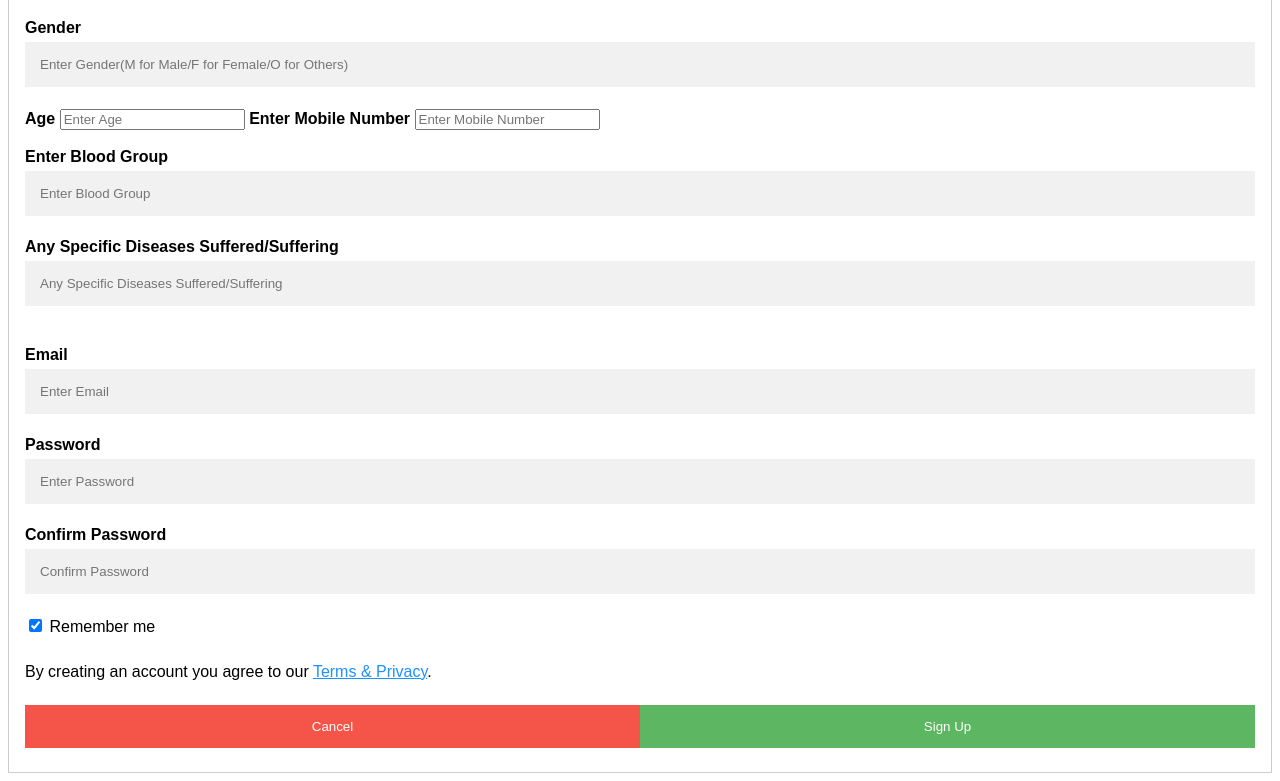
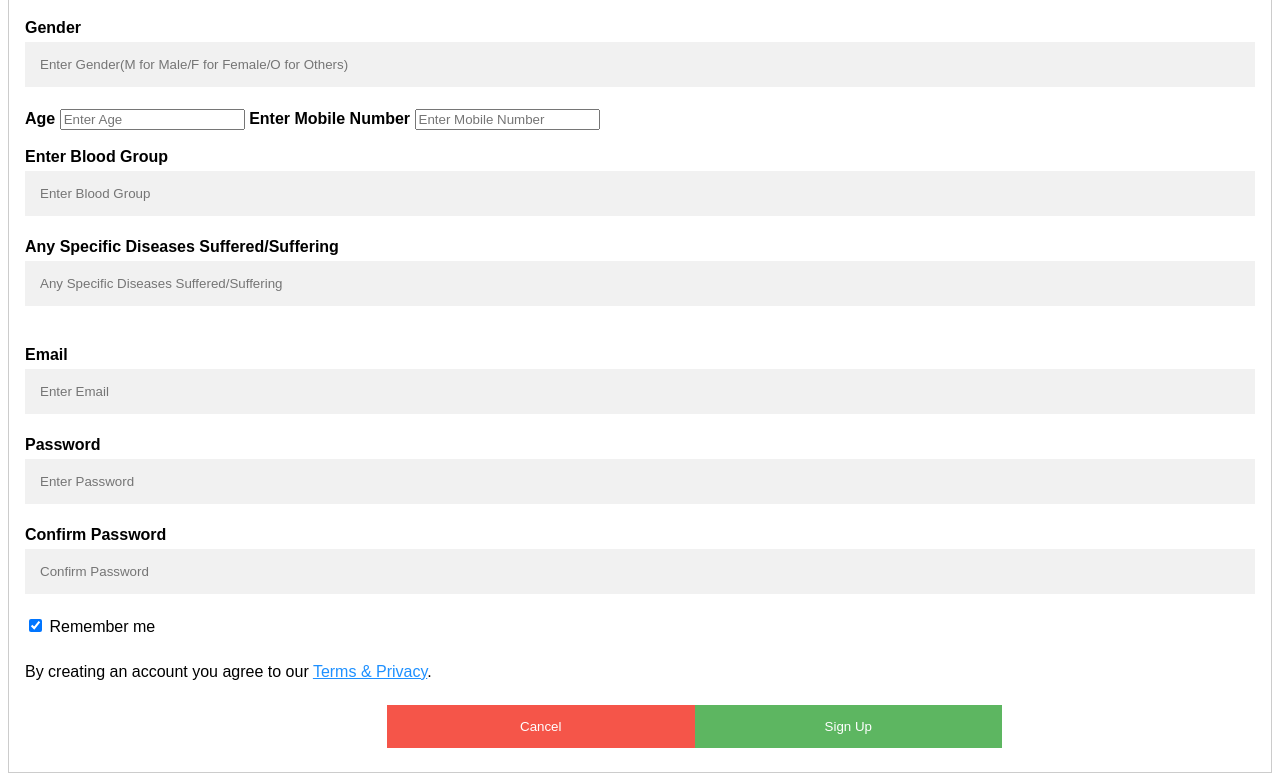
Before and after one commit to hiteshdureja/KARTAVYA-WEBSITE, a plain HTML site: page signup.html in a window 1280 px wide. Shown: the part 481-1262 px from the top of the page. Drawn offline with Linux system fonts and the light colour scheme.

Commit message:
final commit

```diff
--- a/signup.html
+++ b/signup.html
@@ -49,7 +49,9 @@ button:hover {
 /* Float cancel and signup buttons and add an equal width */
 .cancelbtn, .signupbtn {
   float: left;
-  width: 50%;
+  width: 25%;
+  margin-right: -362px;
+    margin-left: 362px;
 }
 
 /* Add padding to container elements */
```
Also changed, not shown: index.html (+1 -1 lines), login.html (+4 -2 lines).
